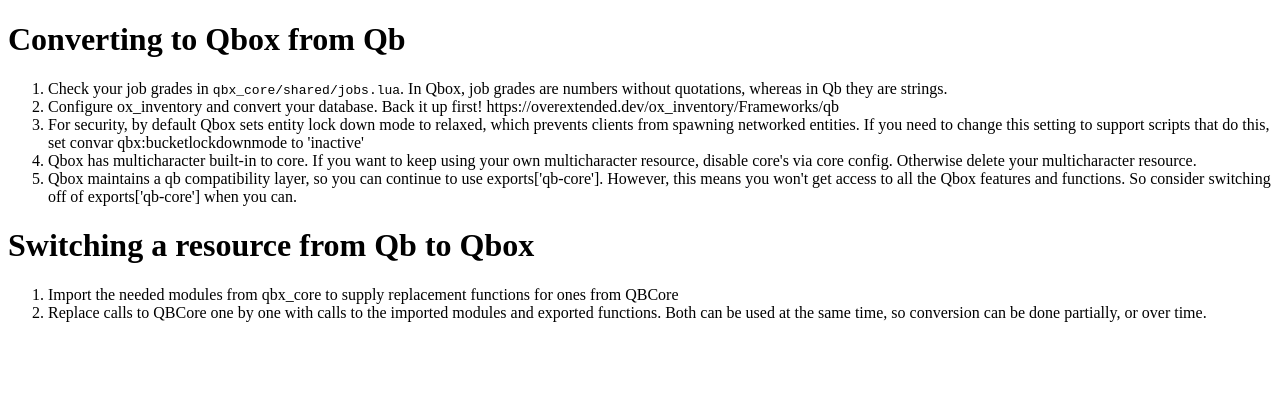
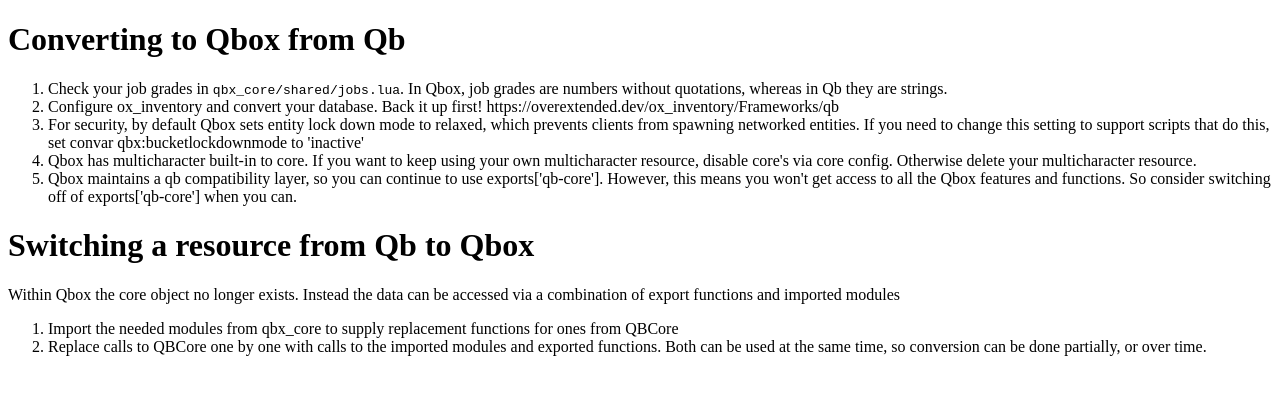
Before and after one commit to Qbox-project/qbox-project.github.io, a Next.js app: page /converting in a window 1280 px wide. Shown: the top 394 px of the page. Built offline with nearby package versions, Linux system fonts and the light colour scheme.

Commit message:
docs: clarified that core object doesn't exist

```diff
--- a/pages/converting.mdx
+++ b/pages/converting.mdx
@@ -7,5 +7,7 @@
 5. Qbox maintains a qb compatibility layer, so you can continue to use exports['qb-core']. However, this means you won't get access to all the Qbox features and functions. So consider switching off of exports['qb-core'] when you can.
 
 # Switching a resource from Qb to Qbox
+Within Qbox the core object no longer exists. Instead the data can be accessed via a combination of export functions and imported modules
+
 1. Import the needed modules from qbx_core to supply replacement functions for ones from QBCore
 2. Replace calls to QBCore one by one with calls to the imported modules and exported functions. Both can be used at the same time, so conversion can be done partially, or over time.
```
